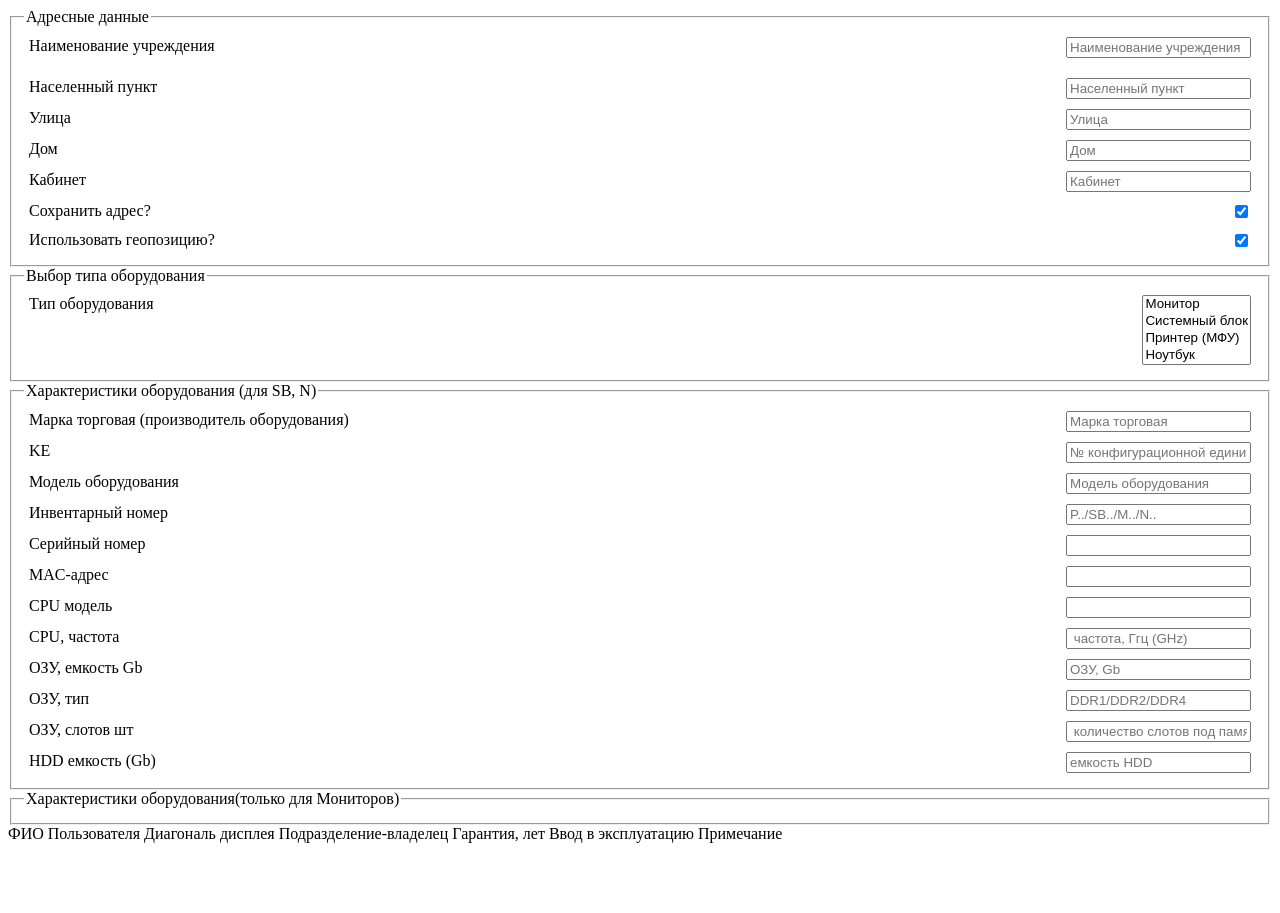
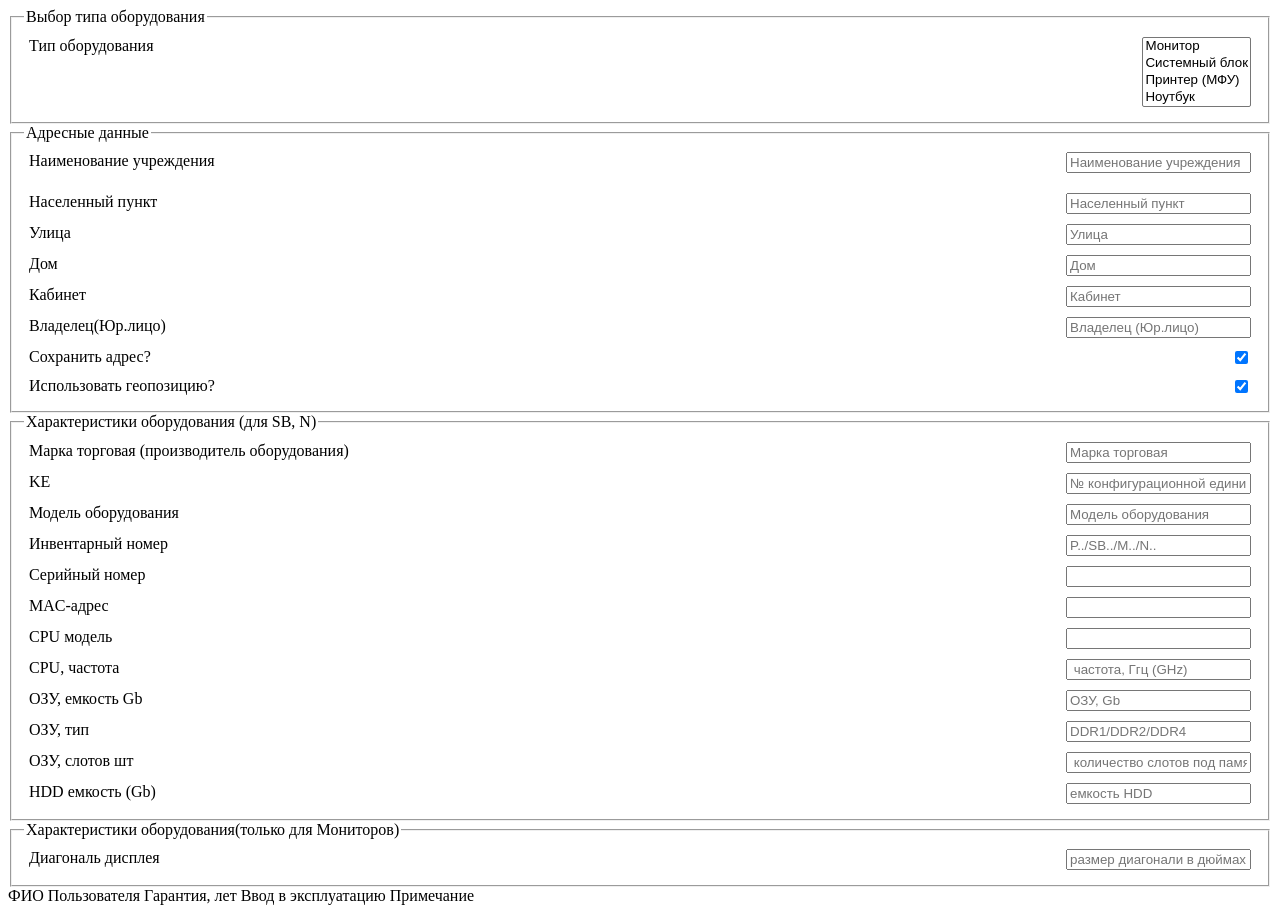
Before and after one commit to wascoyur/ke-collector, a plain HTML site: page index.html in a window 1280 px wide. Before the commit the page ends 851 px from the top, so only its background shows below. Drawn offline with Linux system fonts and the light colour scheme.

Commit message:
добавлен сборщик форм

```diff
--- a/index.html
+++ b/index.html
@@ -9,6 +9,18 @@
 <body>
 
     <form action="#" method="post" class="form" name="form-name">
+        <fieldset>
+            <legend>Выбор типа оборудования</legend>
+            <li class="form-row">
+                <label>Тип оборудования</label>
+                <select type="radio" size=4 name="type-eqipment" class="field">
+                    <option value="monitor">Монитор</option>
+                    <option value="systemb">Системный блок</option>
+                    <option value="printer">Принтер (МФУ)</option>
+                    <option value="notebook">Ноутбук</option>
+                </select>
+            </li>
+        </fieldset>
         <fieldset>
             <legend>Адресные данные</legend>
             <li class="form-row">
@@ -32,6 +44,10 @@
                 <input type="text" name = "kabinet" class="field" placeholder="Кабинет">
             </li>
             <li class="form-row">
+                <label for="">Владелец(Юр.лицо)</label>
+                <input type="text" name = "owner" class="field" placeholder="Владелец (Юр.лицо)">
+            </li>
+            <li class="form-row">
                 <label>Сохранить адрес?</label>
                 <input type="checkbox" name="save-addr" checked>
             </li>
@@ -41,18 +57,7 @@
             </li>
         </fieldset>
 
-<fieldset>
-    <legend>Выбор типа оборудования</legend>
-        <li class="form-row">
-            <label >Тип оборудования</label>
-            <select type="radio" size= 4 name="type-eqipment" class="field">
-                <option value="monitor">Монитор</option>
-                <option value="systemb">Системный блок</option>
-                <option value="printer">Принтер (МФУ)</option>
-                <option value="notebook">Ноутбук</option>
-            </select>
-        </li>
-</fieldset>
+
 <fieldset>
     <legend>Характеристики оборудования (для SB, N)</legend>
     <li class="form-row">
@@ -106,11 +111,16 @@
 </fieldset>
 <fieldset>
     <legend>Характеристики оборудования(только для Мониторов)</legend>
+    <li class="form-row">
+        <label for="">Диагональ дисплея</label>
+        <input type="text" name="monitorsize" class="field" placeholder="размер диагонали в дюймах">
+    </li>
+
 </fieldset>
 
      ФИО Пользователя
-     Диагональ дисплея
-     Подразделение-владелец
+
+
 
     Гарантия, лет
     Ввод в эксплуатацию
--- a/js.js
+++ b/js.js
@@ -0,0 +1,2 @@
+let forms = document.forms;
+console.log(forms);
```
